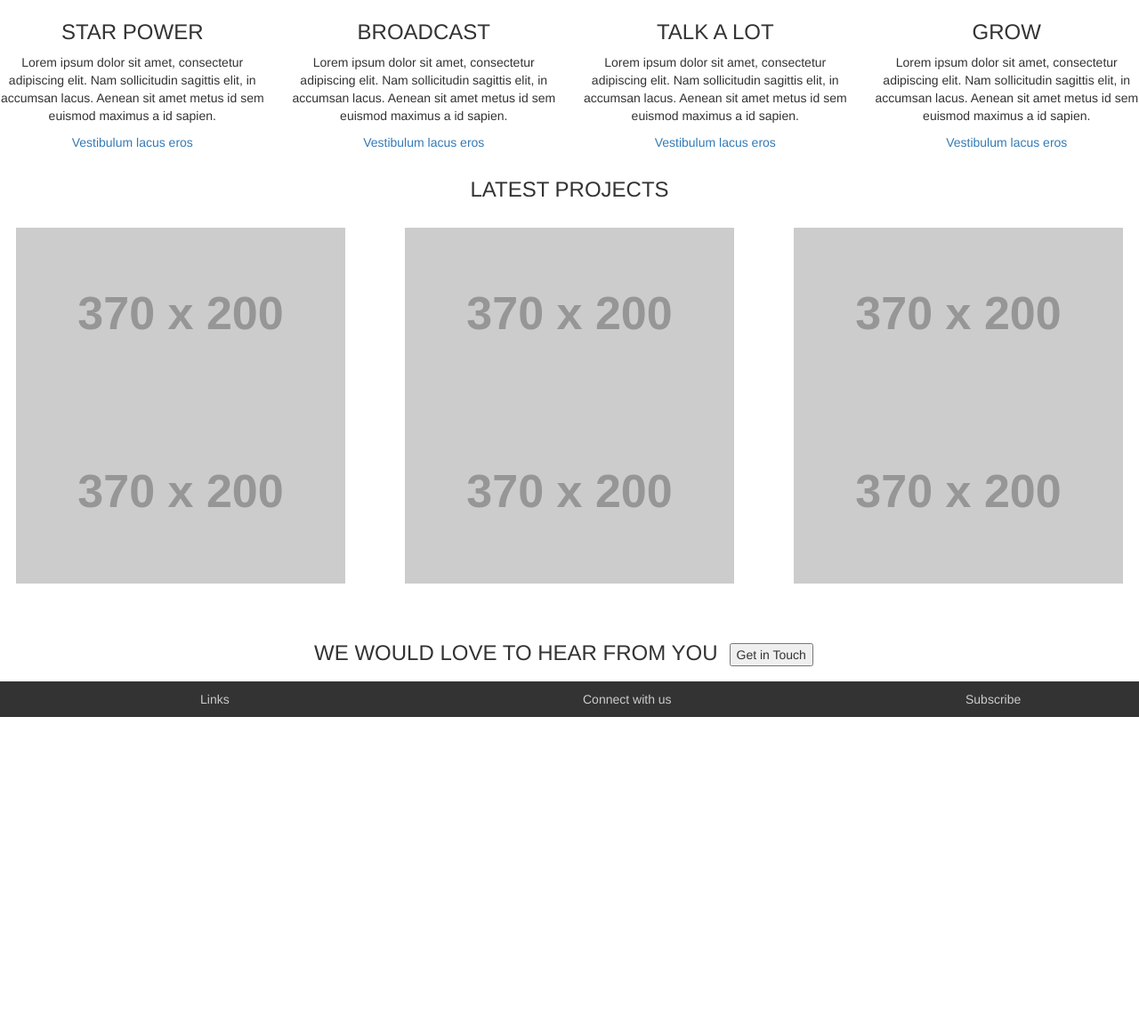
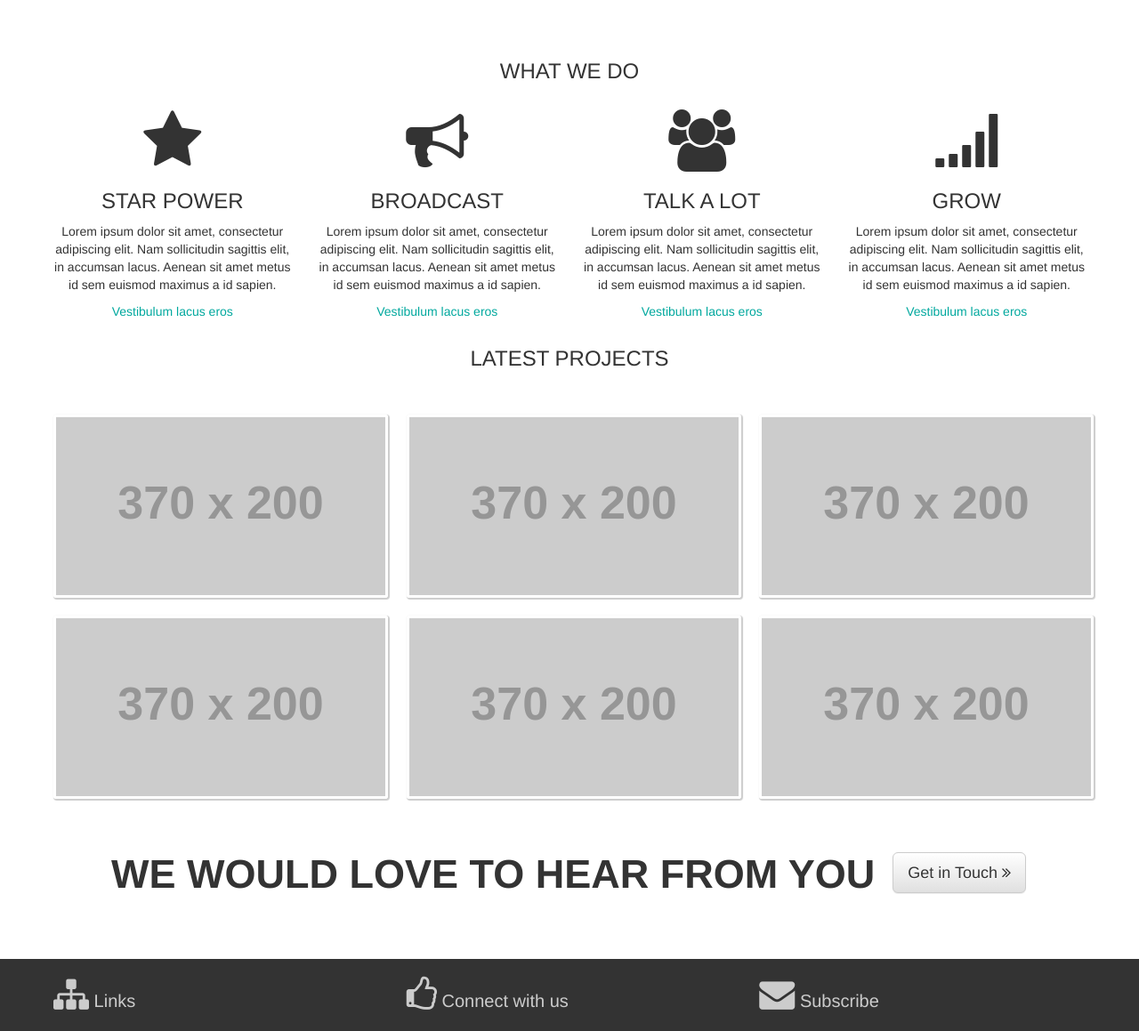
Before and after one commit to TrevorByron/bootstrap-website-template, a plain HTML site: page index.html in a window 1280 px wide. Shown: the part 543-1702 px from the top of the page at 89% size. Before the commit the page ends 1349 px from the top, so only its background shows below. Drawn offline with nearby package versions, Linux system fonts and the light colour scheme; placeholder pictures from the web are drawn by us.

Commit message:
added font awesome icons

```diff
--- a/css/styles.css
+++ b/css/styles.css
@@ -9,12 +9,14 @@ h1, h2, h3, h4, h5, h6 {
 
 header {
  background-color: #333333;
- padding: 10px;
+ padding: 10px 60px;
  overflow: hidden;
+
 }
 header h2 {
   color: white;
   float: left;
+  text-transform: capitalize;
 
 
 }
@@ -35,7 +37,7 @@ header li {
 .hero {
   background-color: #00A89E;
   text-align: center;
-  padding: 60px 60px 60px 60px;
+  padding: 60px 60px 100px 60px;
   color: white;
 
 
@@ -49,25 +51,51 @@ header li {
   font-size: 20px;
   font-weight: 300;
 }
-
 main {
   text-align: center;
+  padding: 60px;
 }
-
+main i {
+  font-size: 100px;
+}
 main h2 {
   font-size: 24px;
   margin: 30px;
 }
 main h4 {
-  font-size: 24px;
+  font-size: 45px;
   margin-top: 60px;
+  font-weight: bold;
+  float: left;
 }
-.btn {
-  display: inline-block;
+main a {
+  color: #00A89E;
+}
 
+main img{
+
+  border: 3px solid white;
+  border-radius: 3px;
+  -moz-box-shadow:    1px 1px 1px 1px #ccc;
+  -webkit-box-shadow: 1px 1px 1px 1px #ccc;
+  box-shadow:        1px 1px 1px 1px #ccc;
+  margin-top: 20px;
+
+}
+main .btn {
+  float: left;
+  margin: 60px 0px 0px 20px;
+
+}
+
+.final {
+  overflow: hidden;
+  padding: 0px 65px;
 }
 footer {
   background-color: #333333;
   padding: 10px;
   color: #CCCCCC;
+  padding: 20px 60px;
+  font-size: 20px;
 }
--- a/index.html
+++ b/index.html
@@ -6,6 +6,7 @@
      <link href="https://cdnjs.cloudflare.com/ajax/libs/normalize/5.0.0/normalize.min.css" rel="stylesheet"/>
     <link href="https://maxcdn.bootstrapcdn.com/bootstrap/3.3.7/css/bootstrap.min.css" rel="stylesheet" integrity="sha384-BVYiiSIFeK1dGmJRAkycuHAHRg32OmUcww7on3RYdg4Va+PmSTsz/K68vbdEjh4u" crossorigin="anonymous">
     <link rel="stylesheet" href="https://maxcdn.bootstrapcdn.com/bootstrap/3.3.7/css/bootstrap-theme.min.css" integrity="sha384-rHyoN1iRsVXV4nD0JutlnGaslCJuC7uwjduW9SVrLvRYooPp2bWYgmgJQIXwl/Sp" crossorigin="anonymous">
+    <link href="https://maxcdn.bootstrapcdn.com/font-awesome/4.7.0/css/font-awesome.min.css" rel="stylesheet" integrity="sha384-wvfXpqpZZVQGK6TAh5PVlGOfQNHSoD2xbE+QkPxCAFlNEevoEH3Sl0sibVcOQVnN" crossorigin="anonymous">
     <link href="css/styles.css" rel="stylesheet"/>
   </head>
   <body>
@@ -25,14 +26,14 @@
     </header>
 <section class="hero">
 
+
   <h1>Big Bold Call To Action!</h1>
   <p>
     Lorem ipsum dolor sit amet, consectetur adipiscing elit. Nam sollicitudin sagittis elit, in accumsan lacus. Aenean sit amet metus id sem euismod maximus a id sapien. Ut nec ultrices mauris. In rhoncus tincidunt ligula, ut ornare purus. Fusce venenatis vitae velit sit amet commodo. Mauris ornare nunc non viverra volutpat. Class aptent taciti sociosqu ad litora torquent per conubia nostra, per inceptos himenaeos.
   </p>
-  <div class="btn-group">
-    <button> Click Here</button>
-    <button>Purchase Now</button>
-  </div>
+    <button class="btn btn-default btn-lg"> Click Here</button>
+    <button class="btn btn-primary btn-lg">Purchase Now</button>
+
 
 </section>
 <main>
@@ -40,21 +41,25 @@
 
         <div class="row">
           <div class="col-md-3">
+            <i class="fa fa-star fa-5x" aria-hidden="true"></i>
             <h3> Star Power </h3>
             <p>Lorem ipsum dolor sit amet, consectetur adipiscing elit. Nam sollicitudin sagittis elit, in accumsan lacus. Aenean sit amet metus id sem euismod maximus a id sapien.</p>
             <a href="#"> Vestibulum lacus eros</a>
           </div>
           <div class="col-md-3">
+            <i class="fa fa-bullhorn fa-5x" aria-hidden="true"></i>
             <h3> Broadcast </h3>
             <p>Lorem ipsum dolor sit amet, consectetur adipiscing elit. Nam sollicitudin sagittis elit, in accumsan lacus. Aenean sit amet metus id sem euismod maximus a id sapien.</p>
             <a href="#"> Vestibulum lacus eros</a>
           </div>
           <div class="col-md-3">
+            <i class="fa fa-users fa-5x" aria-hidden="true"></i>
             <h3> Talk a lot </h3>
             <p>Lorem ipsum dolor sit amet, consectetur adipiscing elit. Nam sollicitudin sagittis elit, in accumsan lacus. Aenean sit amet metus id sem euismod maximus a id sapien.</p>
             <a href="#"> Vestibulum lacus eros</a>
           </div>
           <div class="col-md-3">
+            <i class="fa fa-signal fa-5x" aria-hidden="true"></i>
             <h3> Grow </h3>
             <p>Lorem ipsum dolor sit amet, consectetur adipiscing elit. Nam sollicitudin sagittis elit, in accumsan lacus. Aenean sit amet metus id sem euismod maximus a id sapien.</p>
             <a href="#"> Vestibulum lacus eros</a>
@@ -71,15 +76,15 @@
     <div class="col-md-4"> <img src="http://placehold.it/370x200"></div>
     <div class="col-md-4"> <img src="http://placehold.it/370x200"></div>
   </div>
-
-
-    <h4>We would love to hear from you<div class="btn"><button> Get in Touch</button></div></h4>
+<div class="final">
+    <h4>We would love to hear from you</h4><button class="btn btn-default btn-lg"> Get in Touch  <i class="fa fa-angle-double-right" aria-hidden="true"></i></button>
+</div>
 </main>
     <footer>
       <div class="row">
-        <div class="col-md-2 col-md-offset-2">Links</div>
-        <div class="col-md-2 col-md-offset-2">Connect with us</div>
-        <div class="col-md-2 col-md-offset-2">Subscribe</div>
+        <div class="col-md-4 col"><i class="fa fa-sitemap fa-2x" aria-hidden="true"></i> Links</div>
+        <div class="col-md-4"><i class="fa fa-thumbs-o-up fa-2x" aria-hidden="true"></i>  Connect with us</div>
+        <div class="col-md-4"><i class="fa fa-envelope fa-2x" aria-hidden="true"></i> Subscribe</div>
       </div>
       <!-- Latest compiled and minified JavaScript -->
            <script src="https://maxcdn.bootstrapcdn.com/bootstrap/3.3.7/js/bootstrap.min.js" integrity="sha384-Tc5IQib027qvyjSMfHjOMaLkfuWVxZxUPnCJA7l2mCWNIpG9mGCD8wGNIcPD7Txa" crossorigin="anonymous"></script>
```
